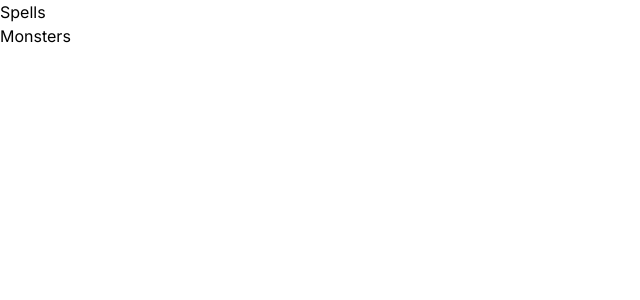
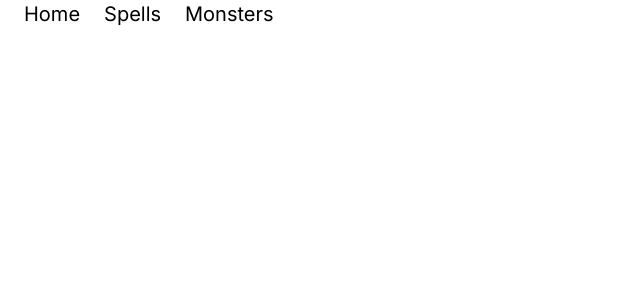
Before and after one commit to UpbeatDragon/dnd-slayer, a Next.js app: page / in a window 1280 px wide. Shown: the top 300 px of the page, without its empty margins (0-640 px from the left). Built offline with nearby package versions, Linux system fonts and the light colour scheme.

Commit message:
Added proper navigation

```diff
--- a/app/layout.js
+++ b/app/layout.js
@@ -1,5 +1,6 @@
 import { Inter } from 'next/font/google'
 import './globals.css'
+import Link from 'next/link'
 
 const inter = Inter({ subsets: ['latin'] })
 
@@ -11,7 +12,16 @@ export const metadata = {
 export default function RootLayout({ children }) {
   return (
     <html lang="en">
-      <body className={inter.className}>{children}</body>
+      <body className={inter.className}>
+        <ul className="inline-flex pb-6 text-xl ">
+        <li className="pr-6 pl-6"><Link href={'/'}>Home</Link></li>
+        <li className="pr-6"><Link href={'/spells'}>Spells</Link></li>
+        <li className="pr-6"><Link href={'/monsters'}>Monsters</Link></li>
+        </ul>
+        <>
+        {children}
+        </>
+      </body>
     </html>
   )
 }
--- a/app/monsters/page.js
+++ b/app/monsters/page.js
@@ -6,7 +6,6 @@ export default async function Spells() {
     const allMonsters = await res.json()
     return(
         <>
-        <Link href={'/'}>Home</Link>
         <h1 className="text-2xl text-red-500">Monsters!</h1>
         <ul>
             {
--- a/app/page.js
+++ b/app/page.js
@@ -4,10 +4,7 @@ import Link from 'next/link'
 export default function Home() {
   return (
     <>
-    <ul>
-    <li><Link href={'/spells'}>Spells</Link></li>
-    <li><Link href={'/monsters'}>Monsters</Link></li>
-    </ul>
+
 
     </>
   )
--- a/app/spells/page.js
+++ b/app/spells/page.js
@@ -6,7 +6,6 @@ export default async function Spells() {
     const allSpells = await res.json()
     return(
         <>
-        <Link href={'/'}>Home</Link>
         <h1 className="text-2xl text-red-500">Spells!</h1>
         <ul>
             {
```
